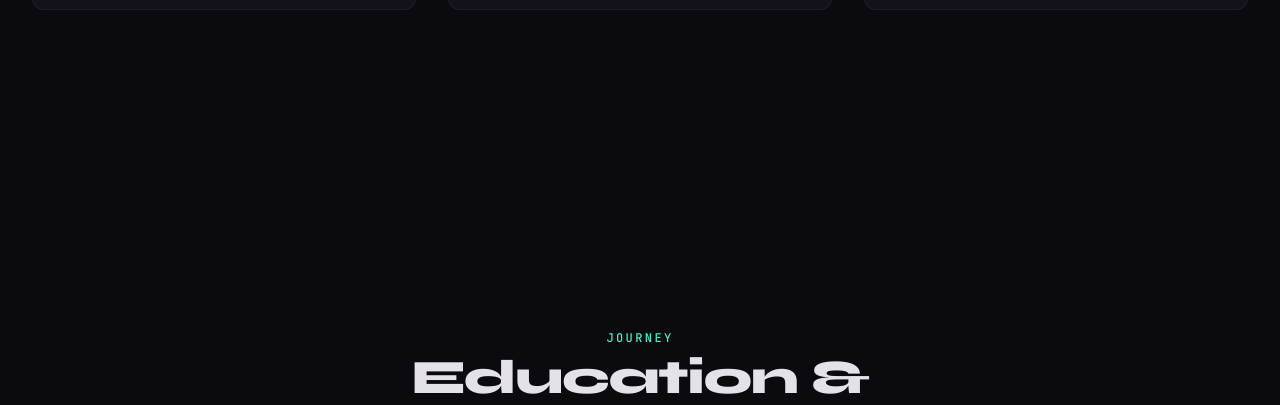
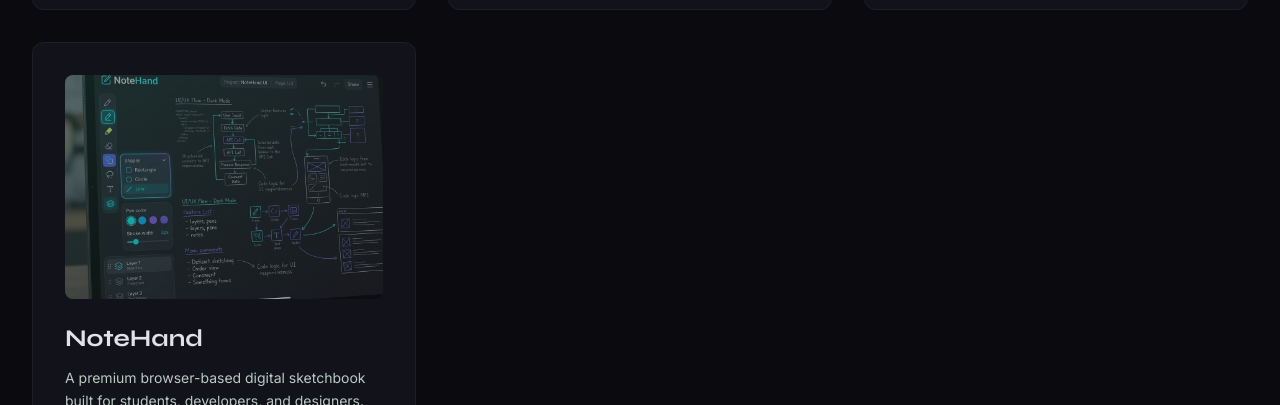
Before and after one commit to mdruhankarim/p, a React (Vite) app: page / in a window 1280 px wide. Shown: the part 2368-2773 px from the top of the page. Built offline with nearby package versions, Linux system fonts and the light colour scheme.

Commit message:
Added NoteHand project with custom preview image

```diff
--- a/src/components/Projects.tsx
+++ b/src/components/Projects.tsx
@@ -58,6 +58,8 @@ export default function Projects() {
                         ? 'https://lh3.googleusercontent.com/aida-public/AB6AXuCZoINmq7wX_XNObnZPvqyDV8MERpcohZL1N-5MkRxFN1m1AXEpWwvubV8XLh5n3MNZgeamPFLdMCIWBJcOcbb4psyNwyXwPPE4lBtREWPTTE9J455GGYkGJXrMO-RRe2bXDFT7T43DjhvbpAcr0uO0PzsWzFDNPcHYmO1gknIxuLxHEiZd98w2OIMh_xYJm1eMgTZB_WtIbkF-q2yWTM2EkXJo_8IbbHfPC-CnFKK9pCk0vgFL1r6qZt2pkXhOJWWrcOfMbljvSBnl'
                         : project.id === 'dsa-tracker'
                         ? 'https://lh3.googleusercontent.com/aida-public/AB6AXuDvf1ASK6nb7DfKtI1A6te2cdGVk-kQzAAOV80eiDY4Bhwea-agB-_nKgbLKEVsrm8KrLYXOmNcaj950OY1bgaN3vnrHrdxMuaFIY48Cl8opjt63KYTrJ-uHdNrnqW-f94M8G_o-F8acXVXOswOtvhcqhAFPtLfDSsCLbQShVROKbQ395pVIXsUGuKIxAxQJg4GPzGI8_BC_TJAPhocaODAE1JCsr_C7meoNTxLqoLevWgzJM-Hb-NWkL72ibjoxYAFRZopoI_rC553'
+                        : project.id === 'notehand'
+                        ? '/notehand.png'
                         : 'https://lh3.googleusercontent.com/aida-public/AB6AXuC5mxx1WIQNu-DDhcbgilSEY8MCMuFvdjR0apF9qyywrClul2zAt8vK83sGDK6qnG2lepTu6pS18Ps4rHaZUM8DOKLtSuQ7zlhCNH5CAR9YUClDX4XQ8TdVfE8vXlx2YXhZ4vU9n41ISatnJ38d3VO4h5C-pGsKiOZEMQnyTxlvOh3Z8GxNdZ_xY9Tx_u4R2Apw5_aPUpZT5gqstk3TbCP9B49t-QN7GPFwAjdD046i7GB2cOrn3zT3vw0GEVionAdAyF6vOHquJMx_'
                     }
                   />
--- a/src/data/projects.ts
+++ b/src/data/projects.ts
@@ -39,5 +39,14 @@ export const projects: Project[] = [
     link: 'https://www.udemy.com/user/mdruhankarim',
     imageAlt: 'Python Code on Screen',
     imageDesc: 'A macro shot of lines of Python code glowing on a dark computer monitor, emphasizing the technical neo-noir aesthetic with vibrant cyan and deep violet hues against a pure black background. Cinematic lighting.'
+  },
+  {
+    id: 'notehand',
+    title: 'NoteHand',
+    description: 'A premium browser-based digital sketchbook built for students, developers, and designers. Combines freehand drawing, handwriting-style notes, shape tools, and multi-page notebook management — all running offline with zero accounts.',
+    stack: ['React', 'TypeScript', 'Tailwind CSS', 'HTML5 Canvas', 'Framer Motion', 'PWA'],
+    demoUrl: 'https://notehand.netlify.app',
+    imageAlt: 'NoteHand Workspace',
+    imageDesc: 'A premium design mockup of a digital whiteboard and sketchbook application in dark mode with neon cyan and deep violet highlights.'
   }
 ];
```
Also changed, not shown: public/notehand.png (added).
